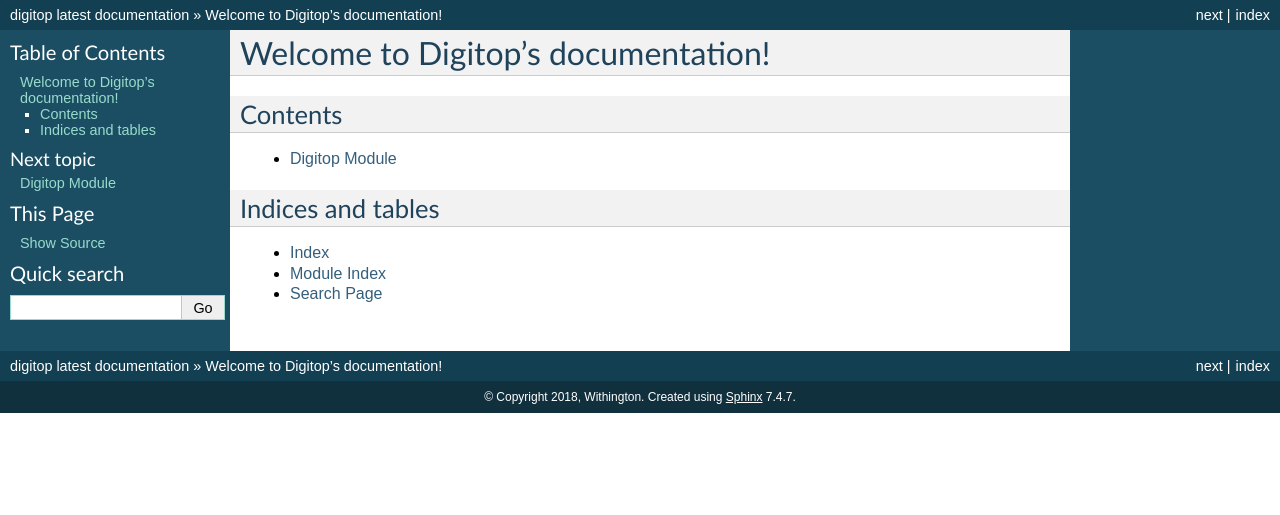
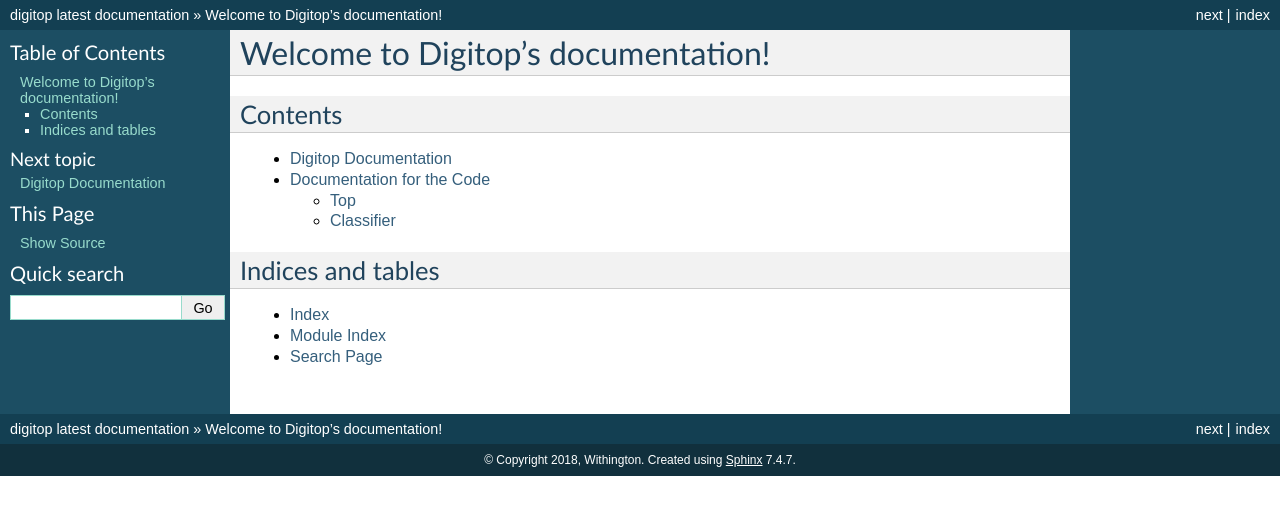
Before and after one commit to Withington/digitop, a Sphinx documentation site: the page built from docs/index.rst, in a window 1280 px wide. Shown: the top 515 px of the page. Built offline with Sphinx 7.4.7, drawn with Linux system fonts in a browser that asks for light colours.

Commit message:
Added autogeneration of docs from docstrings.

```diff
--- /dev/null
+++ b/docs/code.rst
@@ -0,0 +1,14 @@
+Documentation for the Code
+===================================
+
+.. automodule:: digitop
+
+Top
+----------
+.. automodule:: digitop.top
+   :members:
+
+Classifier
+----------
+.. automodule:: digitop.classifier
+   :members:
--- a/docs/digitop.rst
+++ b/docs/digitop.rst
@@ -1,5 +1,5 @@
-Digitop Module
-===================
+Digitop Documentation
+================================
 
 Check that TensorFlow is running.
 
--- a/docs/index.rst
+++ b/docs/index.rst
@@ -12,10 +7,7 @@
    :maxdepth: 2
 
    digitop
-
-
-
-
+   code
 
 Indices and tables
 ^^^^^^^^^^^^^^^^^^
```
Also changed, not shown: other parts of docs/index.rst (+0 -5 lines), 2 other files.
